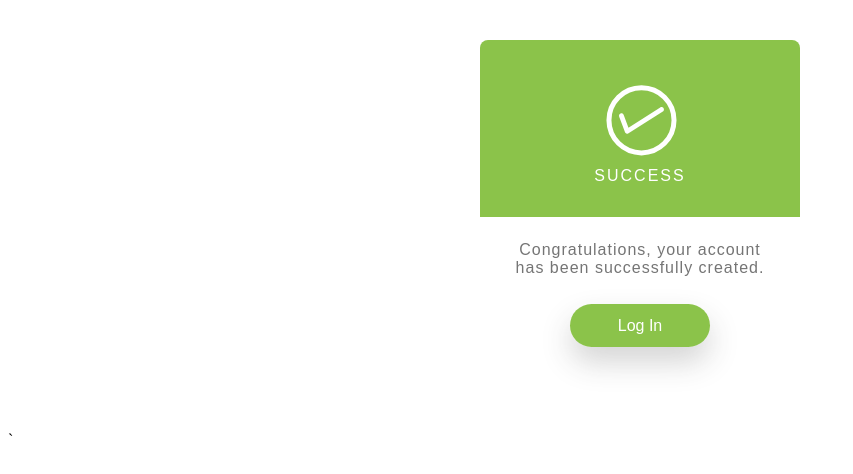
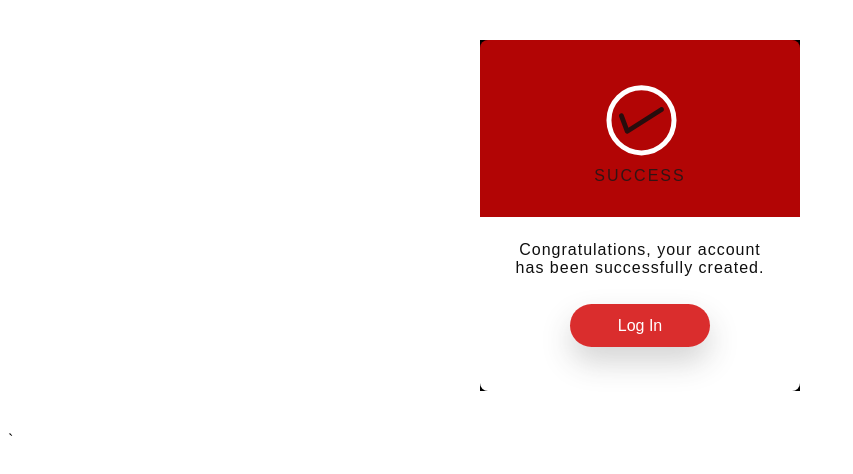
Before and after one commit to NishantRajhans/BIT-OLX, a website: page verify.html in a window 1280 px wide. Shown: the whole page, without its empty margins (0-853 px from the left). Drawn offline with Linux system fonts and the light colour scheme.

Commit message:
modify verify.html

```diff
--- a/verify.html
+++ b/verify.html
@@ -15,15 +15,15 @@
       }
       #upper-side {
         padding: 2em;
-        background-color: #8bc34a;
+        background-color: rgba(211, 7, 7, 0.842);
         display: block;
-        color: #fff;
+        color: rgba(26, 24, 24, 0.842);
         border-top-right-radius: 8px;
         border-top-left-radius: 8px;
       }
       #checkmark {
         font-weight: lighter;
-        fill: #fff;
+        fill: rgba(15, 15, 15, 0.842);
         margin: -3.5em auto auto 20px;
       }
       #status {
@@ -43,14 +43,14 @@
       }
       #message {
         margin-top: -0.5em;
-        color: #757575;
+        color: #0f0f0f;
         letter-spacing: 1px;
       }
       #contBtn {
         position: relative;
         top: 1.5em;
         text-decoration: none;
-        background: #8bc34a;
+        background: rgba(211, 7, 7, 0.842);
         color: #fff;
         margin: auto;
         padding: 0.8em 3em;
@@ -75,7 +75,7 @@
     </style>
   </head>
   <body>
-    <div id="card" class="animated fadeIn">
+    <div id="card" class="animated fadeIn" style="background-color: black;">
       <div id="upper-side">
         <?xml version="1.0" encoding="utf-8"?>
         <!DOCTYPE svg PUBLIC "-//W3C//DTD SVG 1.1//EN" "http://www.w3.org/Graphics/SVG/1.1/DTD/svg11.dtd">
```
